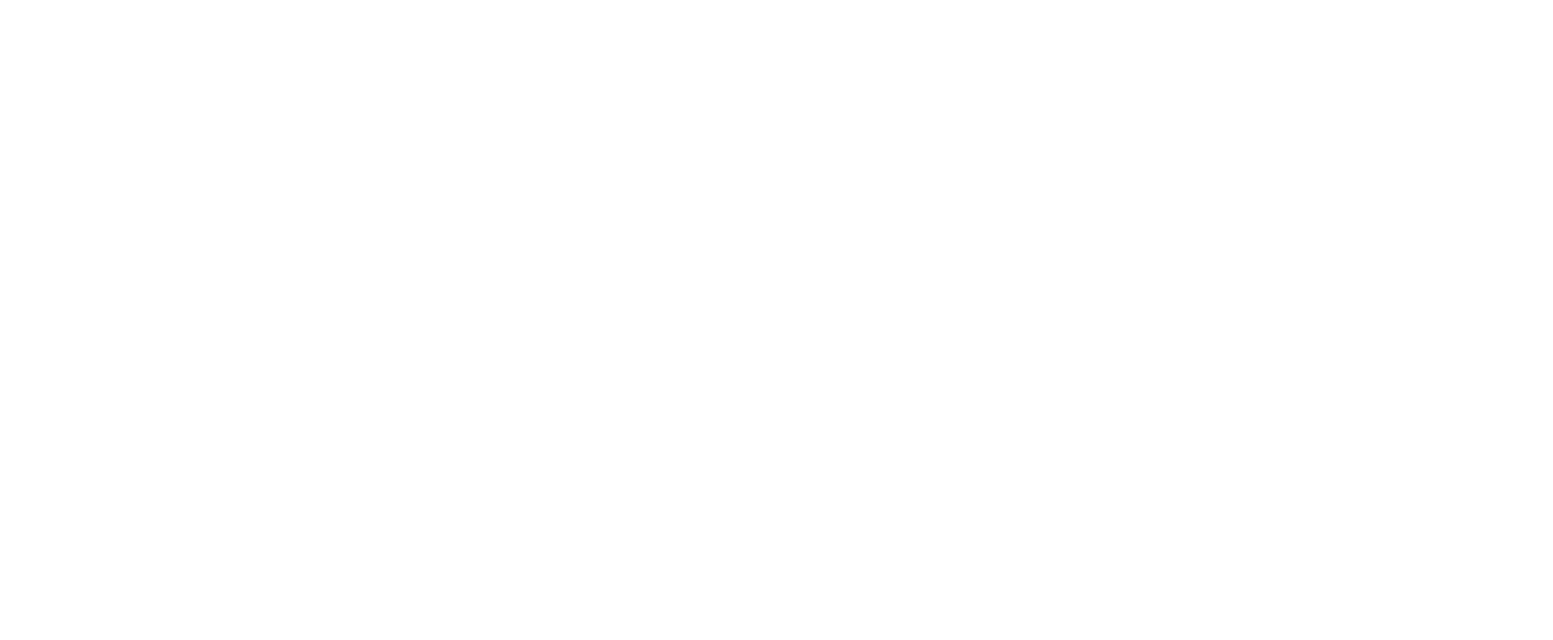
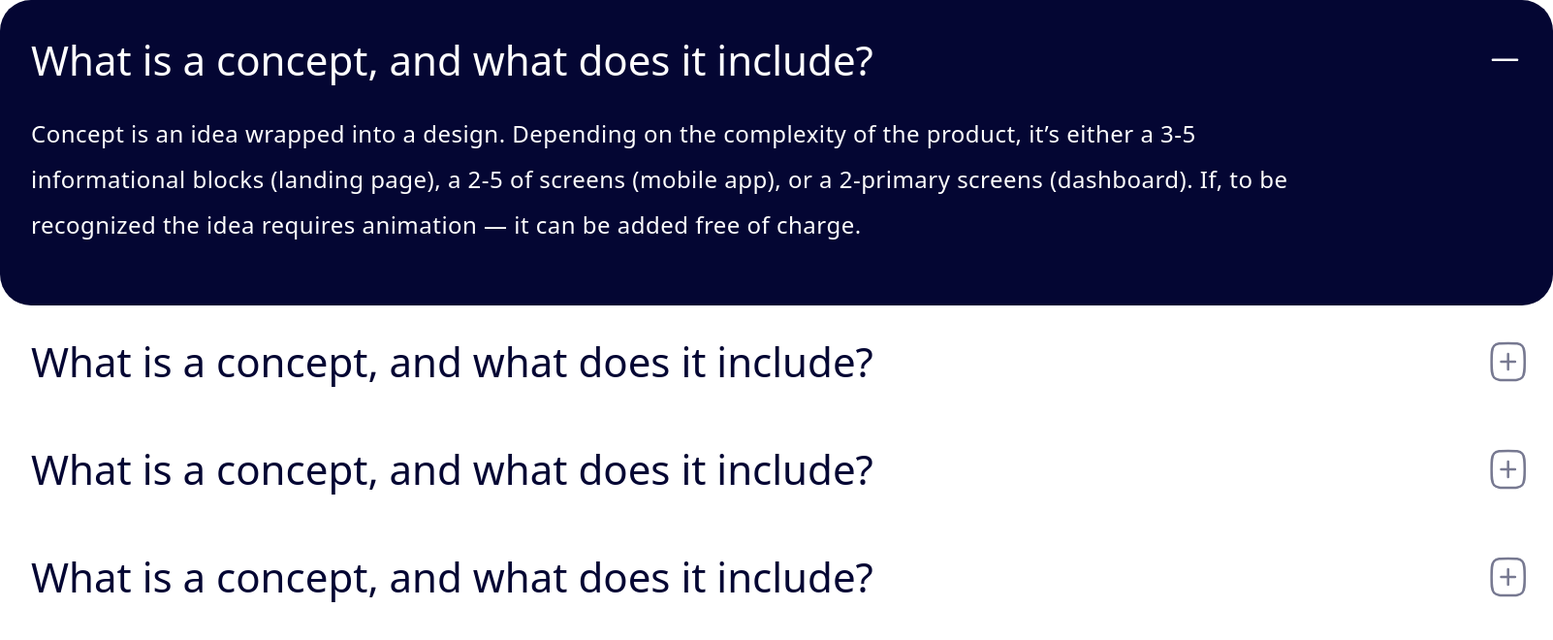
Before and after one commit to MehediHasanMridha/Fooderu_boys, a React (Vite) app: page / in a window 1280 px wide. Shown: the top 660 px of the page at 97% size, 1602 px wide, since content can reach past the window. Built offline with nearby package versions, Linux system fonts and the light colour scheme.

Commit message:
made reusable accordion component

```diff
--- a/src/App.jsx
+++ b/src/App.jsx
@@ -1,5 +1,11 @@
+import FAQ from "./components/faq/Index";
+
 const App = () => {
-  return <div></div>;
+  return (
+    <div>
+      <FAQ />
+    </div>
+  );
 };
 
 export default App;
--- /dev/null
+++ b/src/components/faq/Index.jsx
@@ -0,0 +1,30 @@
+import Accordion from "../ui/Accordion";
+
+const FAQ = () => {
+  return (
+    <div>
+      <Accordion
+        title="What is a concept, and what does it include?"
+        content="Concept is an idea wrapped into a design. Depending on the complexity of the product, it’s either a 3-5 informational blocks (landing page), a 2-5 of screens (mobile app), or a 2-primary screens (dashboard). If, to be recognized the idea requires animation — it can be added free of charge."
+        defaultOpen={true}
+      />
+
+      <Accordion
+        title="What is a concept, and what does it include?"
+        content="Concept is an idea wrapped into a design. Depending on the complexity of the product, it’s either a 3-5 informational blocks (landing page), a 2-5 of screens (mobile app), or a 2-primary screens (dashboard). If, to be recognized the idea requires animation — it can be added free of charge."
+      />
+
+      <Accordion
+        title="What is a concept, and what does it include?"
+        content="Concept is an idea wrapped into a design. Depending on the complexity of the product, it’s either a 3-5 informational blocks (landing page), a 2-5 of screens (mobile app), or a 2-primary screens (dashboard). If, to be recognized the idea requires animation — it can be added free of charge."
+      />
+
+      <Accordion
+        title="What is a concept, and what does it include?"
+        content="Concept is an idea wrapped into a design. Depending on the complexity of the product, it’s either a 3-5 informational blocks (landing page), a 2-5 of screens (mobile app), or a 2-primary screens (dashboard). If, to be recognized the idea requires animation — it can be added free of charge."
+      />
+    </div>
+  );
+};
+
+export default FAQ;
--- /dev/null
+++ b/src/components/ui/Accordion.jsx
@@ -0,0 +1,37 @@
+import { useState } from "react";
+import minusIcon from "../../assets/minus.svg";
+import plusIcon from "../../assets/plus.svg";
+
+// eslint-disable-next-line react/prop-types
+const Accordion = ({ title = "", content = "", defaultOpen = false }) => {
+  const [isOpen, setIsOpen] = useState(defaultOpen);
+
+  return (
+    <div
+      className={`w-[1602px] rounded-[32px] pl-8 pt-[37px] pr-7 pb-8 font-nexa transition-all ${
+        isOpen ? "bg-[#040633] text-white" : "bg-white text-[#040633]"
+      }`}
+    >
+      {/* Title Row */}
+      <div
+        className="flex justify-between items-center cursor-pointer"
+        onClick={() => setIsOpen(!isOpen)}
+      >
+        <h3 className="text-[42px] font-light leading-[37.4px]">{title}</h3>
+
+        <img src={isOpen ? minusIcon : plusIcon} alt="icon" />
+      </div>
+
+      {/* Content */}
+      <p
+        className={`w-[1322.40px] my-7 text-[24px] font-normal leading-[47px] tracking-[0.48px] ${
+          isOpen ? "block" : "hidden"
+        }`}
+      >
+        {content}
+      </p>
+    </div>
+  );
+};
+
+export default Accordion;
```
Also changed, not shown: src/assets/minus.svg (added), src/assets/plus.svg (added).
